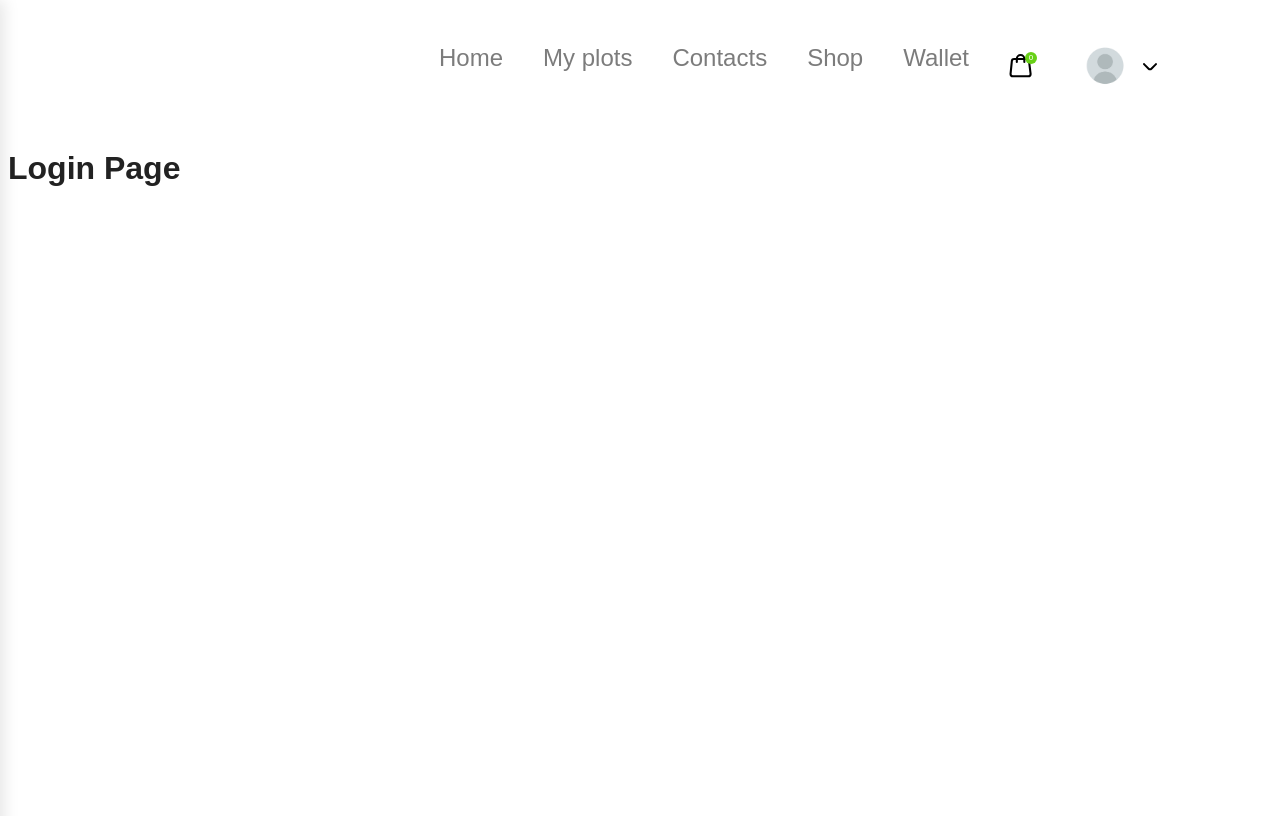
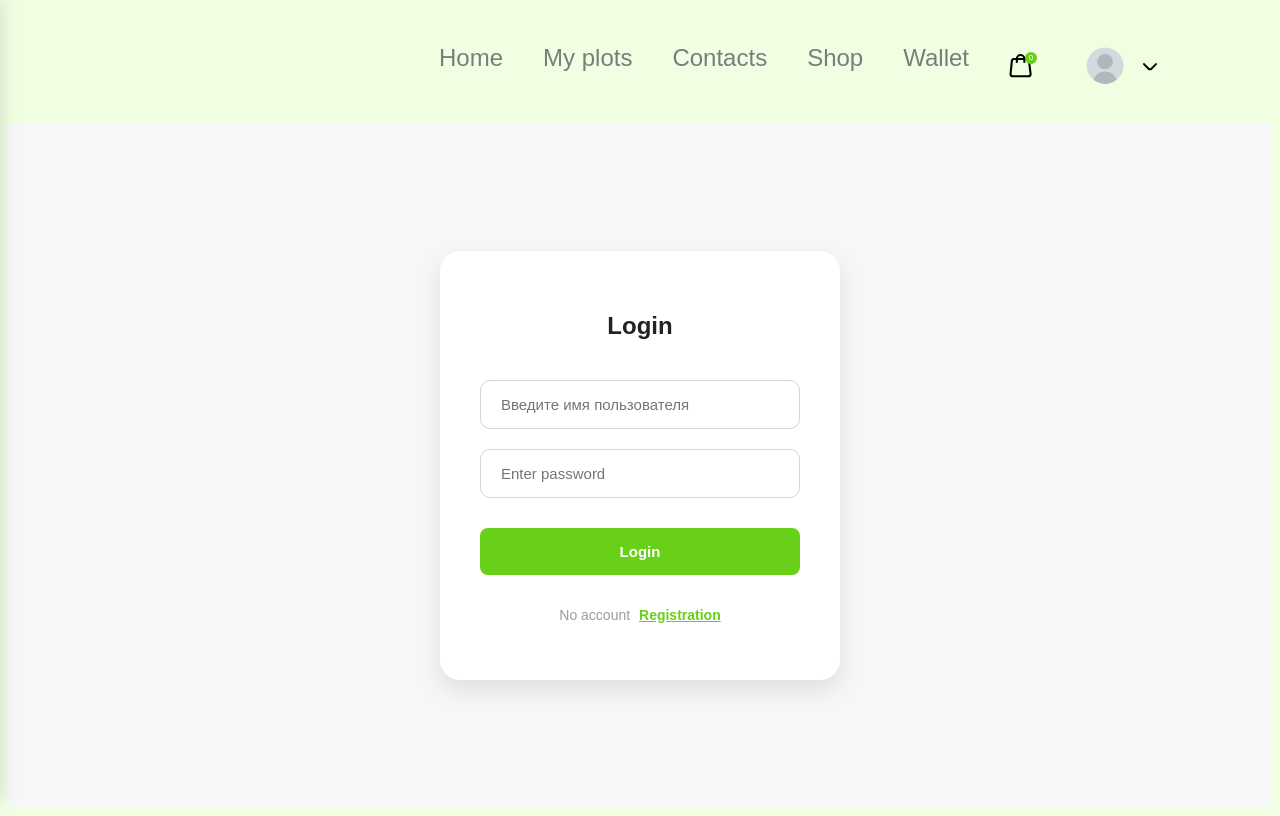
Before and after one commit to andreikovalev1/crowdfunding-app, a React app: page /login in a window 1280 px wide. Built offline with nearby package versions, Linux system fonts and the light colour scheme.

Commit message:
User authorization is complete, edits have been made to the header for the burger and user drop-down list

```diff
--- a/src/App.js
+++ b/src/App.js
@@ -8,6 +8,7 @@ import Header from "./components/Header";
 
 const App = () => {
   return (
+    <>
     <Router>
         <Header />
         <Routes>
@@ -17,6 +18,7 @@ const App = () => {
             <Route path="/login" element={<LoginPage />} />
         </Routes>
     </Router>
+    </>
   );
 };
 
--- /dev/null
+++ b/src/api/authApi.js
@@ -0,0 +1,17 @@
+import { createApi, fetchBaseQuery } from "@reduxjs/toolkit/query/react";
+
+export const authApi = createApi({
+    reducerPath: "authApi",
+    baseQuery: fetchBaseQuery({baseUrl: "https://dummyjson.com/"}),
+    endpoints: (builder) => ({
+        login: builder.mutation({
+            query: (credentials) => ({
+                url: "auth/login",
+                method: "POST",
+                body: credentials,
+            }),
+        }),
+    }),
+});
+
+export const {useLoginMutation} = authApi;
--- a/src/components/Header.jsx
+++ b/src/components/Header.jsx
@@ -1,17 +1,24 @@
 import React, { useState, useEffect, useRef } from "react";
-import { Link, useLocation } from "react-router-dom";
+import { Link, useLocation, useNavigate } from "react-router-dom";
 import styles from "./Header.module.css";
 import basketIcon from "../assets/icons/header-basket.svg";
 import arrowIcon from "../assets/icons/header-arrow-down.svg";
 import burgerIcon from "../assets/icons/hambergermenu.svg";
 import defaultProfile from "../assets/icons/default-profile.png";
+import { logout } from "../store/slices/authSlice";
+import { useSelector, useDispatch } from "react-redux";
 
 const Header = () => {
+
     const [isProfileOpen, setIsProfileOpen] = useState(false);
+    const [isMenuOpen, setIsMenuOpen] = useState(false);
     const profileRef = useRef(null);
-    const [isMenuOpen, setIsMenuOpen] = useState(false);
-    const user = null;
+
+    const { user } = useSelector((state) => state.auth);
+
     const location = useLocation();
+    const navigate = useNavigate();
+    const dispatch = useDispatch();
     const cartCount = 0;
 
     useEffect (() => {
@@ -22,19 +29,24 @@ const Header = () => {
         };
 
         document.addEventListener("click", handleClickOutside);
-
         return () => {
             document.removeEventListener("click", handleClickOutside);
         };
-    }, []);
+    }, [location.pathname]);
 
-    const NavLinks = () => (
+    const handleLogout = () => {
+        dispatch(logout());
+        setIsProfileOpen(false);
+        navigate("/");
+    }
+
+    const NavLinks = ({onLinkClick}) => (
         <>
-            <Link to="/" className={location.pathname === "/" ? styles.active: ""}>Home</Link>
-            <Link to="/">My plots</Link>
-            <Link to="/">Contacts</Link>
-            <Link to="/shop" className={location.pathname === "/shop" ? styles.active: ""}>Shop</Link>
-            <Link to="/">Wallet</Link>
+            <Link to="/" className={location.pathname === "/" ? styles.active: ""}  onClick={onLinkClick}>Home</Link>
+            <Link to="/plots" onClick={onLinkClick}>My plots</Link>
+            <Link to="/contacts" onClick={onLinkClick}>Contacts</Link>
+            <Link to="/shop" className={location.pathname === "/shop" ? styles.active: ""} onClick={onLinkClick}>Shop</Link>
+            <Link to="/wallet" onClick={onLinkClick}>Wallet</Link>
         </>
     )
 
@@ -50,7 +62,7 @@ const Header = () => {
                     <button className={styles.closeBtn} onClick={() => setIsMenuOpen(false)}>X</button>
                 </div>
                 <nav className={styles.mobileNav}>
-                    <NavLinks />
+                    <NavLinks onLinkClick={() => setIsMenuOpen(false)}/>
                 </nav>
             </div>
             {isMenuOpen && <div className={styles.overlay} onClick={() => setIsMenuOpen(false)} />}
@@ -66,25 +78,35 @@ const Header = () => {
                 <div
                     className={styles.profile}
                     ref={profileRef}
-                    onClick={(e) => {
-                        if (!e.target.closest(`${styles.profileDropdown}`)) {
+                    onClick={() => {
+                        if(!user) {
+                            navigate("/login");
+                        } else {
                             setIsProfileOpen(!isProfileOpen);
                         }
                     }}
                 >
                     <img
-                        src={user?.photoURL || defaultProfile}
+                        src={user?.image || defaultProfile}
                         className={styles.avatar}
                         alt="user">
                     </img>
                     <span className={`${styles.arrowIcon} ${isProfileOpen ? styles.arrowRotate : ""}`}>
                         <img src={arrowIcon} alt="arrow-down"></img>
                     </span>
-                    {isProfileOpen && (
+                    {isProfileOpen && user && (
                         <div className={styles.profileDropdown} onClick={(e) => e.stopPropagation()}>
-                            <Link to="/profile">Profile</Link>
-                            <Link to="/orders">My orders</Link>
-                            <button onClick={() => console.log('Logout')}>Logout</button>
+                            <div className={styles.userInfo}>
+                                <strong>{user.firstName}</strong>
+                                <span>{user.email}</span>
+                            </div>
+                            <hr />
+                            <Link to="/profile" onClick={() => setIsProfileOpen(false)}>Profile</Link>
+                            <Link to="/orders" onClick={() => setIsProfileOpen(false)}>My orders</Link>
+                            <button className={styles.logoutBtn} onClick={handleLogout}>
+                                Logout
+                            </button>
+
                         </div>
                     )}
                 </div>
--- a/src/components/Header.module.css
+++ b/src/components/Header.module.css
@@ -119,6 +119,7 @@
     padding: 10px 0;
     z-index: var(--z-sidebar);
     overflow: hidden;
+    animation: slideDown 0.4s ease-out;
 }
 
 .profileDropdown a,
@@ -157,6 +158,51 @@
 
 .arrowRotate {
     transform: rotate(180deg);
+}
+
+.userInfo {
+    display: flex;
+    flex-direction: column;
+    padding: 10px 20px;
+    background-color: #f9fafb;
+}
+
+.userInfo strong {
+    font-size: 14px;
+    color: var(--text-black);
+    display: block;
+}
+
+.userInfo span {
+    font-size: 12px;
+    color: var(--text-gray);
+}
+
+.profileDropdown hr {
+    border: none;
+    border-top: 1px solid #eee;
+    margin: 5px 0;
+}
+
+.profileDropdown .logoutBtn {
+    color: #ef4444 ;
+    font-weight: 600;
+}
+
+.profileDropdown .logoutBtn:hover {
+    background-color: #fef2f2 ;
+    color: #dc2626 ;
+}
+
+@keyframes slideDown {
+    from {
+        opacity: 0;
+        transform: translateY(-10px);
+    }
+    to {
+        opacity: 1;
+        transform: translateY(0);
+    }
 }
 
 .burgerBtn {
--- a/src/pages/HomePage.jsx
+++ b/src/pages/HomePage.jsx
@@ -1,3 +1,20 @@
 import React from "react";
-const HomePage = () => <div><h1>Home Page</h1></div>
+import styles from "./HomePage.module.css";
+const HomePage = () => {
+    return (
+        <main className={styles.container}>
+            <section className={styles.welcomeBlock}>
+                <h1>Rent your own field, invest in farming, and grow your own vegetables</h1>
+                <button className={styles.welcomeBtn}>Let's start</button>
+            </section>
+
+            <section className={styles.cards}>
+                <img src="first" alt="first-image"></img>
+                <img src="second" alt="second-image"></img>
+                <img src="third" alt="third-image"></img>
+            </section>
+        </main>
+    )
+}
+
 export default HomePage;
--- /dev/null
+++ b/src/pages/HomePage.module.css
@@ -0,0 +1,4 @@
+body {
+    background-color: #F0FEE2;
+;
+}
--- a/src/pages/LoginPage.jsx
+++ b/src/pages/LoginPage.jsx
@@ -1,3 +1,90 @@
-import React from "react";
-const LoginPage = () => <div><h1>Login Page</h1></div>;
+import React, { useState } from "react";
+import styles from "./LoginPage.module.css";
+import { useDispatch } from "react-redux";
+import { useNavigate } from "react-router-dom";
+import { useLoginMutation } from "../api/authApi";
+import { setCredentials } from "../store/slices/authSlice";
+
+const LoginPage = () => {
+    const [formData, setFormData] = useState({
+        username: "",
+        password: "",
+        email: "",
+    });
+    const [isRegister, setIsRegister] = useState(false);
+    const dispatch = useDispatch();
+    const navigate = useNavigate();
+    const [login, { isLoading }] = useLoginMutation();
+
+    const handleChange = (e) =>  {
+        const { name, value } = e.target;
+        setFormData({
+            ...formData,
+            [name]: value,
+
+        });
+    };
+
+    const handleSubmit = async (e) => {
+        e.preventDefault();
+        try{
+            const userData = await login({
+                username: formData.username,
+                password: formData.password,
+            }).unwrap();
+            dispatch(setCredentials({user: userData, token: userData.token }));
+            alert("Success! Welcome, " + userData.firstName);
+            navigate("/")
+        } catch (error) {
+            alert("Failed to login: " + (error.data?.message || "Check your credentials"));
+        }
+    };
+
+    return (
+        <div className={styles.wrapper}>
+            <form className={styles.form} onSubmit={handleSubmit}>
+                <h1>{isRegister ? "Registration" : "Login"}</h1>
+
+                <input
+                name="username"
+                type="text"
+                placeholder="Введите имя пользователя"
+                value={formData.username}
+                onChange={handleChange}
+                required
+                />
+
+                <input
+                name="password"
+                type="password"
+                placeholder="Enter password"
+                value={formData.password}
+                onChange={handleChange}
+                required
+                />
+
+                {isRegister && (<input
+                    name="email"
+                    type="email"
+                    placeholder="Enter your email"
+                    value={formData.email}
+                    onChange={handleChange}
+                    required
+                    />
+                )}
+
+                <button type="submit" disabled={isLoading}>
+                    {isLoading ? "Loading..." : (isRegister ? "Create account" : "Login")}
+                </button>
+
+                <p className={styles.toggleText}>
+                    {isRegister ? "Already have an account" : "No account"}{" "}
+                    <span onClick={() => setIsRegister(!isRegister)}>
+                        {isRegister ? "Login" : "Registration"}
+                    </span>
+                </p>
+            </form>
+        </div>
+    )
+};
 export default LoginPage;
--- /dev/null
+++ b/src/pages/LoginPage.module.css
@@ -0,0 +1,110 @@
+* {
+    box-sizing: border-box;
+}
+
+.wrapper {
+  display: flex;
+  justify-content: center;
+  align-items: center;
+  min-height: calc(100vh - var(--header-h-desktop));
+  background-color: #f5f7f9;
+  padding: 20px;
+  transition: background-color var(--transition-base);
+}
+
+.form {
+  display: flex;
+  flex-direction: column;
+  gap: 20px;
+  background-color: var(--text-white);
+  padding: 40px;
+  border-radius: 20px;
+  box-shadow: 0 10px 25px var(--color-shadow);
+  width: 100%;
+  max-width: 400px;
+  animation: fadeIn 0.3s ease-in-out;
+}
+
+.form h1 {
+  font-size: 24px;
+  color: var(--text-black);
+  text-align: center;
+}
+
+.form input {
+  width: 100%;
+  padding: 15px 20px;
+  border: 1px solid #d1d5db;
+  border-radius: var(--radius-main);
+  font-size: var(--font-input);
+  outline: none;
+  transition: all var(--transition-base);
+}
+
+.form input:focus {
+  border-color: var(--primary-green);
+  box-shadow: var(--shadow-input);
+}
+
+.form button {
+  width: 100%;
+  padding: 15px;
+  background-color: var(--primary-green);
+  color: var(--text-white);
+  border: none;
+  border-radius: 8px;
+  font-size: var(--font-input);
+  font-weight: 600;
+  cursor: var(--cursor-main);
+  transition: opacity var(--transition-base), transform 0.1s ease;
+  margin-top: 10px;
+}
+
+.form button:hover {
+  opacity: 0.8;
+}
+
+.form button:active {
+  transform: scale(0.98);
+}
+
+.toggleText {
+  text-align: center;
+  font-size: 14px;
+  color: var(--text-gray);
+  margin-top: 10px;
+}
+
+.toggleText span {
+  color: var(--primary-green);
+  font-weight: 600;
+  cursor: var(--cursor-main);
+  text-decoration: underline;
+  margin-left: 5px;
+}
+
+@media (max-width: 768px) {
+  .wrapper {
+    align-items: flex-start;
+    padding-top: 40px;
+    background-color: var(--text-white);
+    min-height: calc(100vh - var(--header-h-mobile, 60px));
+  }
+
+  .form {
+    width: 300px;
+    box-shadow: none;
+    padding: 20px;
+    gap: 15px;
+  }
+
+  .form h1 {
+    font-size: 22px;
+  }
+}
+
+/* Простая анимация появления формы */
+@keyframes fadeIn {
+  from { opacity: 0; transform: translateY(-10px); }
+  to { opacity: 1; transform: translateY(0); }
+}
--- a/src/store/index.js
+++ b/src/store/index.js
@@ -1,12 +1,15 @@
 import { configureStore } from "@reduxjs/toolkit";
 import { setupListeners } from "@reduxjs/toolkit/query";
+import { authApi } from "../api/authApi";
+import authReducer from "./slices/authSlice";
 
 export const store = configureStore({
     reducer: {
-        temp: (state ={}) => state,
+        auth: authReducer,
+        [authApi.reducerPath]: authApi.reducer,
     },
     middleware: (getDefaultMiddleware) =>
-        getDefaultMiddleware().concat(),
+        getDefaultMiddleware().concat(authApi.middleware),
 });
 
 setupListeners(store.dispatch);
--- /dev/null
+++ b/src/store/slices/authSlice.js
@@ -0,0 +1,24 @@
+import { createSlice } from '@reduxjs/toolkit';
+
+const authSlice = createSlice({
+  name: 'auth',
+  initialState: {
+    user: null,
+    token: localStorage.getItem('token') || null,
+  },
+  reducers: {
+    setCredentials: (state, action) => {
+      state.user = action.payload.user;
+      state.token = action.payload.token;
+      localStorage.setItem('token', action.payload.token);
+    },
+    logout: (state) => {
+      state.user = null;
+      state.token = null;
+      localStorage.removeItem('token');
+    },
+  },
+});
+
+export const { setCredentials, logout } = authSlice.actions;
+export default authSlice.reducer;
--- a/src/styles/global.css
+++ b/src/styles/global.css
@@ -11,6 +11,7 @@
 
     /* Шрифты */
     --font-main: "DM Sans", sans-serif;
+    --font-input: 15px;
 
     /* Размеры */
     --header-h-desktop: 115px;
@@ -23,6 +24,7 @@
     --cursor-main: pointer;
     --transition-base: 0.3s ease;
     --radius-main: 10px;
+    --shadow-input: 0 0 0 5px rgba(34, 197, 94, 0.1);
 }
 
 body {
```
